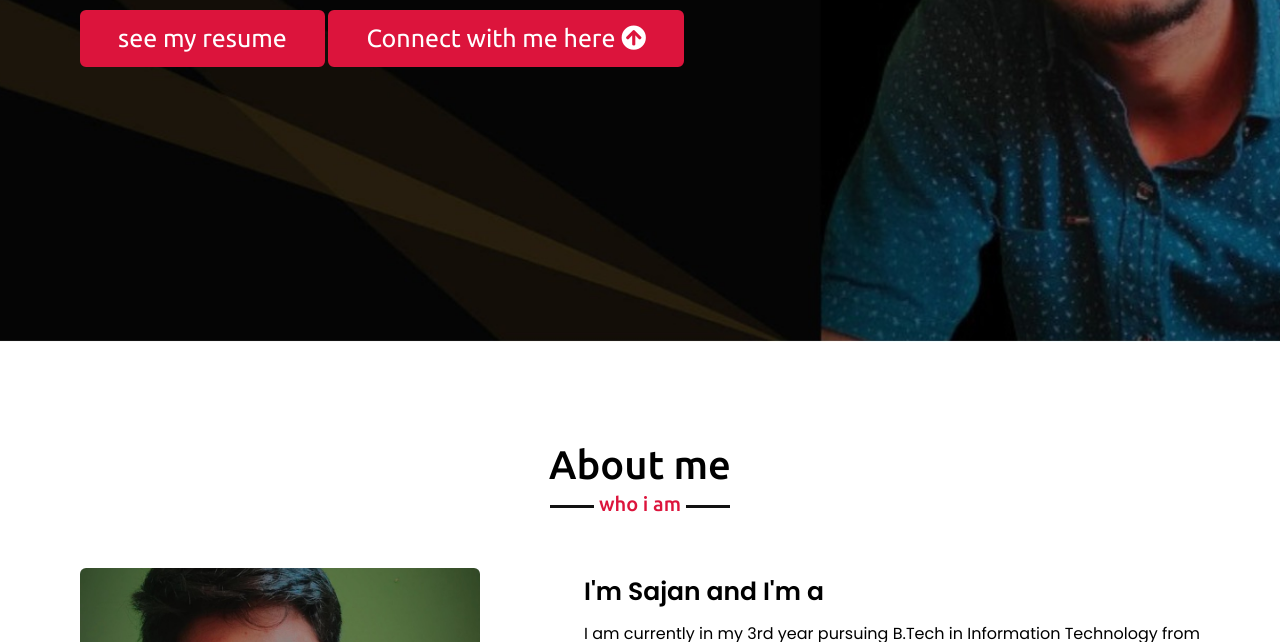
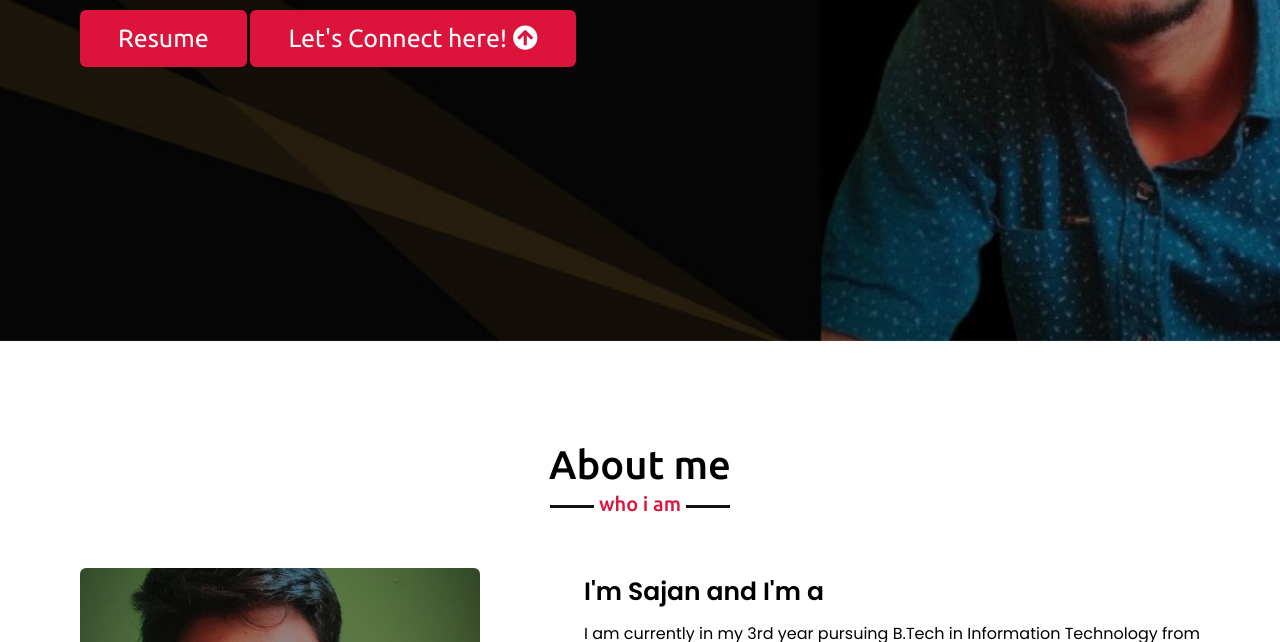
Before and after one commit to Sajansharma0017/SajanSharma-Portfolio, a plain HTML site: page index.html in a window 1280 px wide. Shown: the part 458-1100 px from the top of the page. Drawn offline with nearby package versions, Linux system fonts and the light colour scheme; a script that the page names is missing.

Commit message:
Update index.html

```diff
--- a/index.html
+++ b/index.html
@@ -42,8 +42,8 @@
                 <div class="text-1">Hii There,</div>
                 <div class="text-2">I'm Sajan Sharma</div>
                 <div class="text-3">I am into <span class="typing"></span></div>
-                <a href="https://drive.google.com/file/d/1T6hCSjLKRmEVsM36fy2fOff9A4cu0HpN/view?usp=drive_link">see my resume</a>
-                <a href="https://www.flowcode.com/page/sajan-sharma" class="btn"><span>Connect with me here</span>
+                <a href="https://drive.google.com/file/d/1T6hCSjLKRmEVsM36fy2fOff9A4cu0HpN/view?usp=drive_link">Resume</a>
+                <a href="https://www.flowcode.com/page/sajan-sharma" class="btn"><span>Let's Connect here!</span>
                     <i class="fas fa-arrow-circle-up"></i>
                   </a>
             </div>
```
